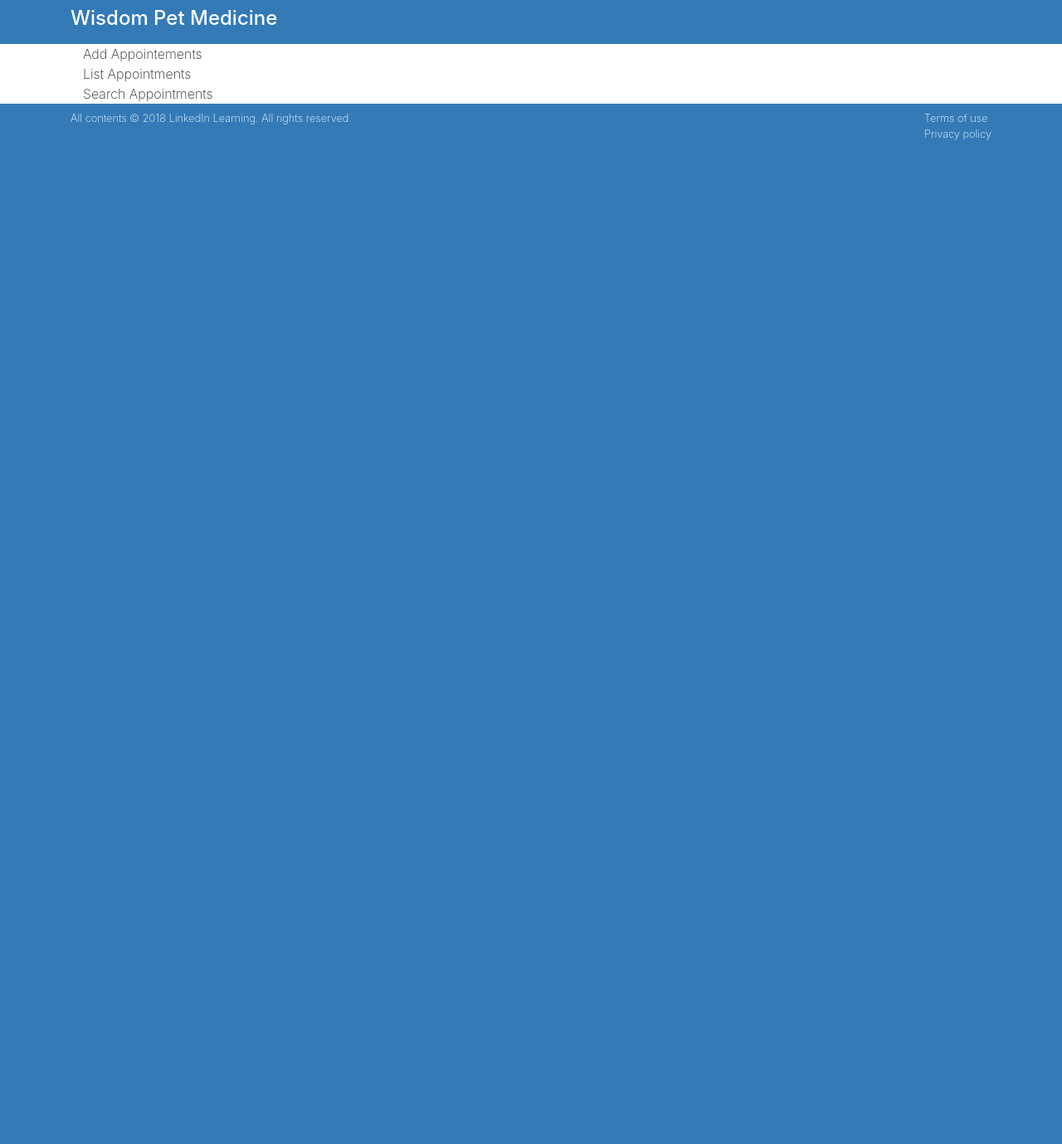
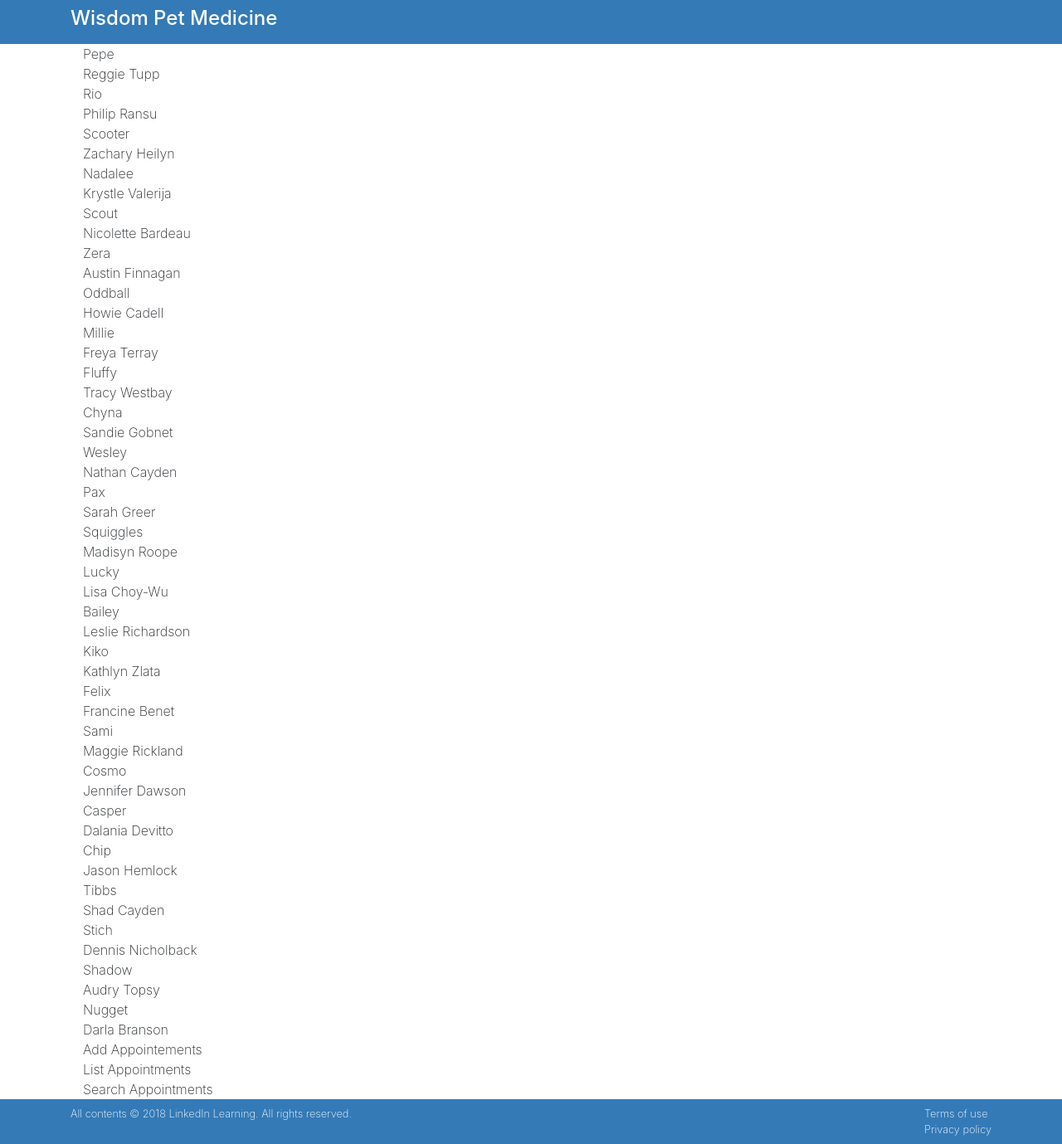
Before and after one commit to HamzaAitOumghar/React-Interface, a React (Create React App) app: page / in a window 1280 px wide. Shown: the whole page at 83% size. Before the commit the page ends 800 px from the top, so only its background shows below. Built offline with nearby package versions, Linux system fonts and the light colour scheme.

Commit message:
complex data

```diff
--- /dev/null
+++ b/public/data.json
@@ -0,0 +1,152 @@
+[
+    {
+      "petName": "Pepe",
+      "ownerName": "Reggie Tupp",
+      "aptNotes": "It's time for this rabbit's post spaying surgery checkup",
+      "aptDate": "2018-11-28 13:30"
+    },
+    {
+      "petName": "Rio",
+      "ownerName": "Philip Ransu",
+      "aptNotes": "Rio is up for his next round of vaccinations",
+      "aptDate": "2018-11-28 10:15"
+    },
+    {
+      "petName": "Scooter",
+      "ownerName": "Zachary Heilyn",
+      "aptNotes": "Scooter has been pawing at his ear and may have an ear infection",
+      "aptDate": "2018-11-28 14:45"
+    },
+    {
+      "petName": "Nadalee",
+      "ownerName": "Krystle Valerija",
+      "aptNotes": "This dog is coming in for his monthly nail trim and grooming",
+      "aptDate": "2018-11-28 16:00"
+    },
+    {
+      "petName": "Scout",
+      "ownerName": "Nicolette Bardeau",
+      "aptNotes": "This dog is coming in for his annual checkup and vaccinations",
+      "aptDate": "2018-11-28 9:00"
+    },
+    {
+      "petName": "Zera",
+      "ownerName": "Austin Finnagan",
+      "aptNotes": "This iguana's is showing signs of dementia associated with his old age",
+      "aptDate": "2018-11-29 13:15"
+    },
+    {
+      "petName": "Oddball",
+      "ownerName": "Howie Cadell",
+      "aptNotes": "Oddball has a hard lump on right front foot",
+      "aptDate": "2018-11-29 10:00"
+    },
+    {
+      "petName": "Millie",
+      "ownerName": "Freya Terray",
+      "aptNotes": "MIllie has exhibited signs of an upset stomach and is not eating regularly",
+      "aptDate": "2018-11-29 11:45"
+    },
+    {
+      "petName": "Fluffy",
+      "ownerName": "Tracy Westbay",
+      "aptNotes": "Fluffy has some matted hair that needs to be groomed",
+      "aptDate": "2018-11-29 14:30"
+    },
+    {
+      "petName": "Chyna",
+      "ownerName": "Sandie Gobnet",
+      "aptNotes": "This turtle is coming in for a checkup and to be tested for Salmonella",
+      "aptDate": "2018-11-29 16:00"
+    },
+    {
+      "petName": "Wesley",
+      "ownerName": "Nathan Cayden",
+      "aptNotes": "This dog is returning for his next heartworm treatment visit",
+      "aptDate": "2018-11-29 8:30"
+    },
+    {
+      "petName": "Pax",
+      "ownerName": "Sarah Greer",
+      "aptNotes": "This senior dog has been sluggish and showing lethargic behavior",
+      "aptDate": "2018-11-30 10:15"
+    },
+    {
+      "petName": "Squiggles",
+      "ownerName": "Madisyn Roope",
+      "aptNotes": "Squiggles is due for her annual checkup and vaccinations",
+      "aptDate": "2018-11-30 11:30"
+    },
+    {
+      "petName": "Lucky",
+      "ownerName": "Lisa Choy-Wu",
+      "aptNotes": "This cat has tartar buildup and her owner would like his teeth cleaned",
+      "aptDate": "2018-11-30 14:30"
+    },
+    {
+      "petName": "Bailey",
+      "ownerName": "Leslie Richardson",
+      "aptNotes": "This cat is suffering from hotspots and dermatitis",
+      "aptDate": "2018-11-30 15:45"
+    },
+    {
+      "petName": "Kiko",
+      "ownerName": "Kathlyn Zlata",
+      "aptNotes": "Kiko has been exhibiting excessive thirst and weight loss for the past few weeks",
+      "aptDate": "2018-11-30 9:00"
+    },
+    {
+      "petName": "Felix",
+      "ownerName": "Francine Benet",
+      "aptNotes": "Felix's mom is coming in to follow up on  lab work results",
+      "aptDate": "2018-12-1 13:00"
+    },
+    {
+      "petName": "Sami",
+      "ownerName": "Maggie Rickland",
+      "aptNotes": "Sami has had some changes in his bathroom in habits",
+      "aptDate": "2018-12-1 10:00"
+    },
+    {
+      "petName": "Cosmo",
+      "ownerName": "Jennifer Dawson",
+      "aptNotes": "Cosmo's mom would like us to check for arthritic conditions and do a routine checkup",
+      "aptDate": "2018-12-1 11:30"
+    },
+    {
+      "petName": "Casper",
+      "ownerName": "Dalania Devitto",
+      "aptNotes": "This dog is coming in for a nail trim and grooming",
+      "aptDate": "2018-12-1 15:15"
+    },
+    {
+      "petName": "Chip",
+      "ownerName": "Jason Hemlock",
+      "aptNotes": "This fish has a spotty white patch developing on his back ",
+      "aptDate": "2018-12-1 8:45"
+    },
+    {
+      "petName": "Tibbs",
+      "ownerName": "Shad Cayden",
+      "aptNotes": "Tibbs has had an ongoing rash and cold symptoms and we are going to run allergy tests",
+      "aptDate": "2018-12-2 13:30"
+    },
+    {
+      "petName": "Stich",
+      "ownerName": "Dennis Nicholback",
+      "aptNotes": "Stich has been having some stomach issues and is due for his vaccinations",
+      "aptDate": "2018-12-2 10:15"
+    },
+    {
+      "petName": "Shadow",
+      "ownerName": "Audry Topsy",
+      "aptNotes": "This cat has a red swollen eye with a discharge",
+      "aptDate": "2018-12-2 15:00"
+    },
+    {
+      "petName": "Nugget",
+      "ownerName": "Darla Branson",
+      "aptNotes": "This little fish Nugget, has  a rash on his stomach area",
+      "aptDate": "2018-12-2 9:00"
+    }
+  ]
--- a/src/components/App.js
+++ b/src/components/App.js
@@ -1,17 +1,54 @@
-import React from 'react';
+import React, { Component } from 'react'
 import '../css/App.css';
 import AddAppointements from './AddAppointements';
-import ListAppointements  from './ListAppointements';
+import ListAppointements from './ListAppointements';
 import SearchAppointements from './SearchAppointments';
 
 
-function App() {
+
+export default class App extends Component {
+
+  constructor() {
+    super();
+    this.state = {
+      myName: 'HAMZA',
+      myAppointments: []
+    }
+  }
+
+  componentDidMount() {
+    fetch('./data.json')
+      .then(response => response.json())
+      .then(result => {
+        const apts = result.map(item => {
+          return item;
+        });
+        this.setState({
+          myAppointments: apts
+        });
+        console.log(this.state);
+
+      });
+
+  }
+
+  render() {
+
+    const listItems = this.state.myAppointments.map(item => {
+      return (<div>
+        <div>{item.petName}</div>
+        <div>{item.ownerName}</div>
+      </div>)
+
+    });
+
     return (
       <main className="page bg-white" id="petratings">
         <div className="container">
           <div className="row">
             <div className="col-md-12 bg-white">
               <div className="container">
+                {listItems}
                 <AddAppointements />
                 <ListAppointements />
                 <SearchAppointements />
@@ -20,7 +57,6 @@
           </div>
         </div>
       </main>
-  );
+    )
   }
-
-export default App;
+}
```
Lines whose indentation alone changed are shown as unchanged.
